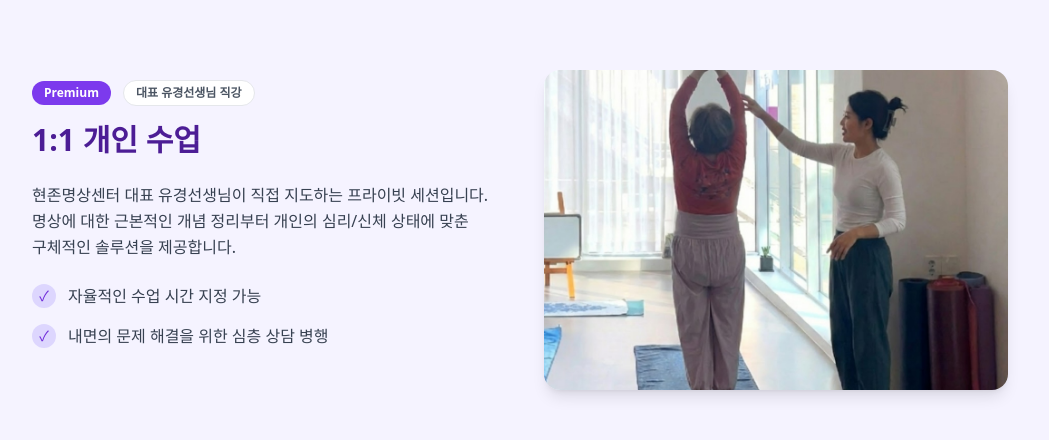
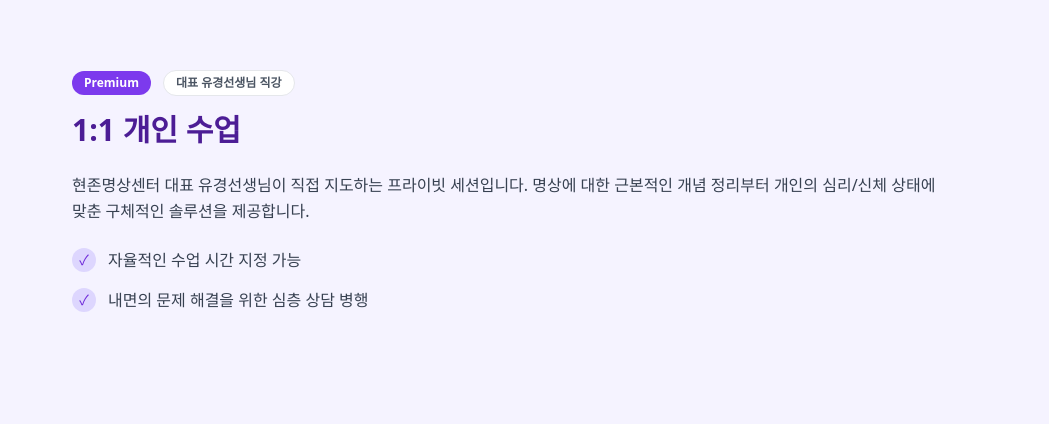
Before and after one commit to kangsubsong76-droid/truebeing, a React (Vite) app: page /classes in a window 1280 px wide. Shown: the part 812-1252 px from the top of the page, without its empty margins (120-1169 px from the left). Built offline with nearby package versions, Linux system fonts and the light colour scheme; a web font is replaced by a local one.

Commit message:
Update homepage images and class details

```diff
--- a/src/components/ClassDetail.jsx
+++ b/src/components/ClassDetail.jsx
@@ -1,7 +1,7 @@
 import React from 'react';
 import gallery1 from '../assets/images/gallery_1.png';
 import gallery5 from '../assets/images/gallery_5.png';
-import classPrivateNew from '../assets/images/class_private_new.jpg';
+
 
 const ClassDetail = () => {
     return (
@@ -63,17 +63,8 @@ const ClassDetail = () => {
             {/* Program 2: 1:1 Private */}
             <section className="bg-meditation-50 py-20 mb-24">
                 <div className="container mx-auto px-6 max-w-5xl">
-                    <div className="flex flex-col lg:flex-row-reverse gap-12 items-center">
-                        <div className="lg:w-1/2">
-                            <div className="rounded-2xl overflow-hidden shadow-lg h-80">
-                                <img
-                                    src={classPrivateNew}
-                                    alt="Private Session"
-                                    className="w-full h-full object-cover"
-                                />
-                            </div>
-                        </div>
-                        <div className="lg:w-1/2">
+                    <div className="max-w-4xl mx-auto">
+                        <div className="w-full">
                             <div className="flex items-center gap-3 mb-4">
                                 <span className="px-3 py-1 bg-meditation-600 text-white text-xs font-bold rounded-full">Premium</span>
                                 <span className="px-3 py-1 bg-white border border-gray-200 text-gray-600 text-xs font-bold rounded-full">대표 유경선생님 직강</span>
--- a/src/components/EffectsSection.jsx
+++ b/src/components/EffectsSection.jsx
@@ -2,8 +2,8 @@ import React from 'react';
 
 import effect1 from '../assets/images/effect_1.jpg';
 import effect2 from '../assets/images/effect_1_new.png';
-import effect3 from '../assets/images/effect_3_asian.png';
-import effect4 from '../assets/images/effect_4_asian.png';
+import effect3 from '../assets/images/effect_relations_new.jpg';
+import effect4 from '../assets/images/effect_insomnia_new.jpg';
 
 const effects = [
     {
```
Also changed, not shown: src/assets/images/effect_insomnia_new.jpg (added), src/assets/images/effect_relations_new.jpg (added).
